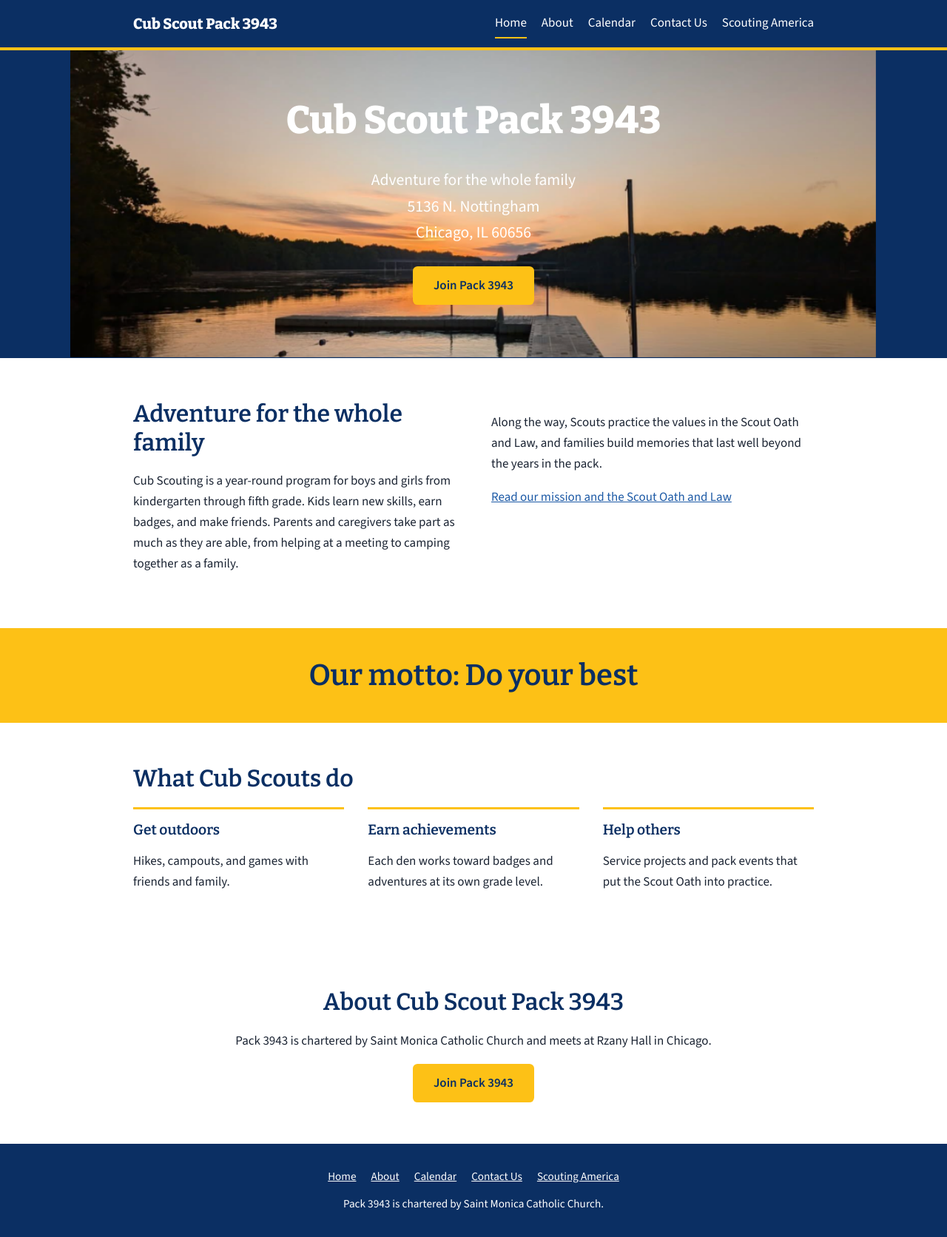
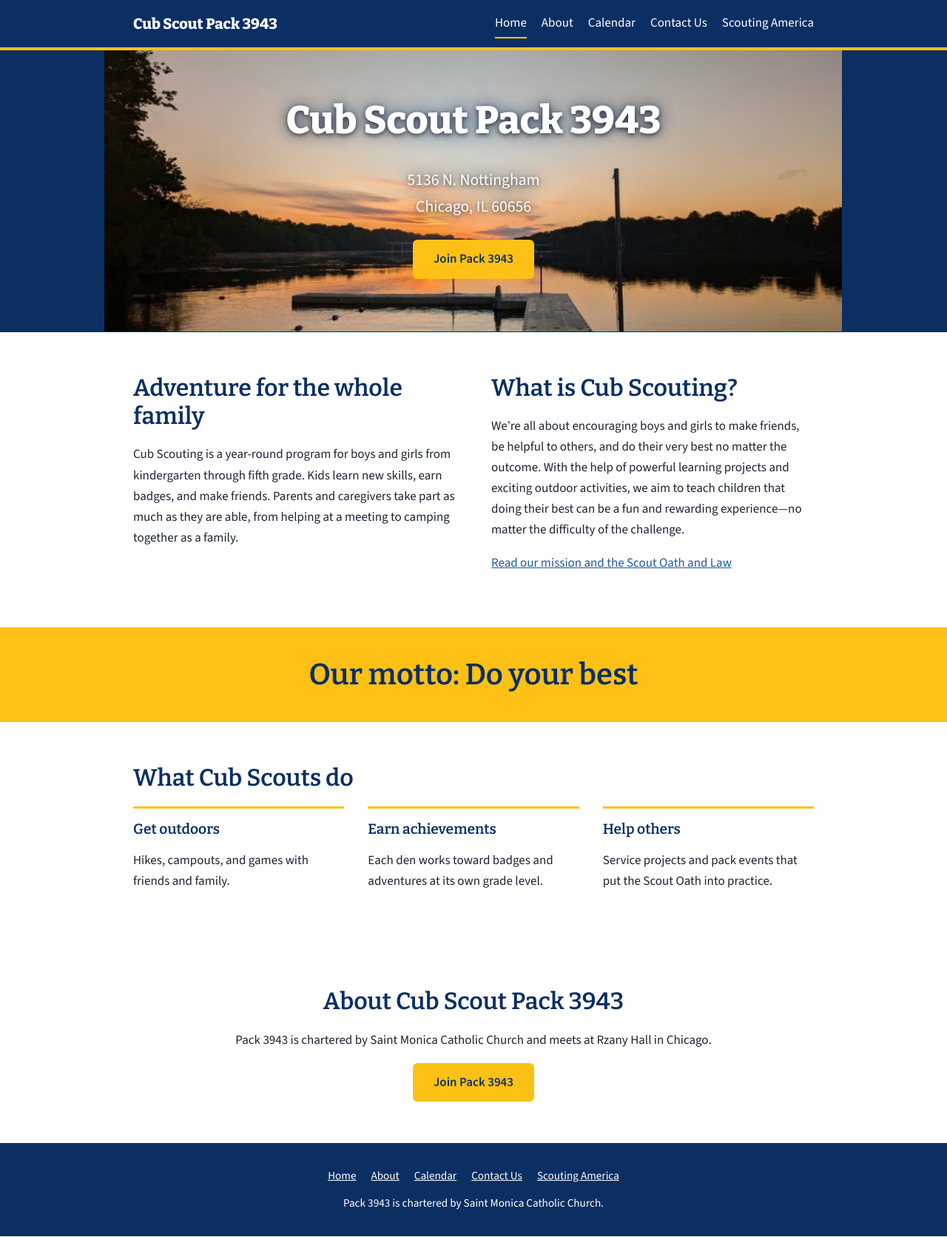
Before and after one commit to pack-3943/pack-3943.github.io, a Jekyll site: the page built from index.markdown, in a window 1280 px wide. Shown: the whole page at 74% size. Built offline with Jekyll 4.4.1, drawn with Linux system fonts in a browser that asks for light colours.

Commit message:
shading the text

```diff
--- a/assets/css/pack.css
+++ b/assets/css/pack.css
@@ -33,8 +33,13 @@ h3{font-size:1.2rem;font-weight:600}
   background-position:center bottom;
   background-repeat:no-repeat;
   color:#fff;text-align:center;padding:4rem 0 4.5rem;
+  text-shadow:0 2px 6px rgba(0,0,0,.6),0 0 20px rgba(11,47,99,.8);
 }.hero h1{color:#fff}
 .hero h2{color:#fff}
+.button{
+  text-shadow:none;
+  background:var(--gold);
+}
 .hero-tag{font-size:1.35rem;margin:0 0 1.75rem}
 .button{display:inline-block;background:var(--gold);color:var(--navy);font-weight:600;text-decoration:none;padding:.75rem 1.75rem;border-radius:.4rem}
 .button:hover{background:#ffd34d}
--- a/index.markdown
+++ b/index.markdown
@@ -1,12 +1,13 @@
 ---
 layout: default
 ---
+
 <section class="hero">
-  <div class="wrap">
-    <h1>Cub Scout Pack 3943</h1>
-    <p class="hero-tag">Adventure for the whole family <br/> 5136 N. Nottingham <br/>Chicago, IL 60656 </p>
-    <a class="button" href="{{ 'https://beascout.scouting.org/units/3a5b47f3-0868-4146-914f-f8d36bc34fb9' | relative_url }}">Join Pack 3943</a>
+<div class="wrap">
+   <h1>Cub Scout Pack 3943</h1>
+<p class="hero-tag">5136 N. Nottingham<br>Chicago, IL 60656</p>
   </div>
+   <a class="button" href="https://beascout.scouting.org/units/3a5b47f3-0868-4146-914f-f8d36bc34fb9">Join Pack 3943</a>
 </section>
 
 <section class="band">
@@ -16,7 +17,8 @@ layout: default
       <p>Cub Scouting is a year-round program for boys and girls from kindergarten through fifth grade. Kids learn new skills, earn badges, and make friends. Parents and caregivers take part as much as they are able, from helping at a meeting to camping together as a family.</p>
     </div>
     <div>
-      <p>Along the way, Scouts practice the values in the Scout Oath and Law, and families build memories that last well beyond the years in the pack.</p>
+    <h2>What is Cub Scouting?</h2>
+      <p>We’re all about encouraging boys and girls to make friends, be helpful to others, and do their very best no matter the outcome. With the help of powerful learning projects and exciting outdoor activities, we aim to teach children that doing their best can be a fun and rewarding experience—no matter the difficulty of the challenge.</p>
       <p><a href="{{ '/about/' | relative_url }}">Read our mission and the Scout Oath and Law</a></p>
     </div>
   </div>
```
